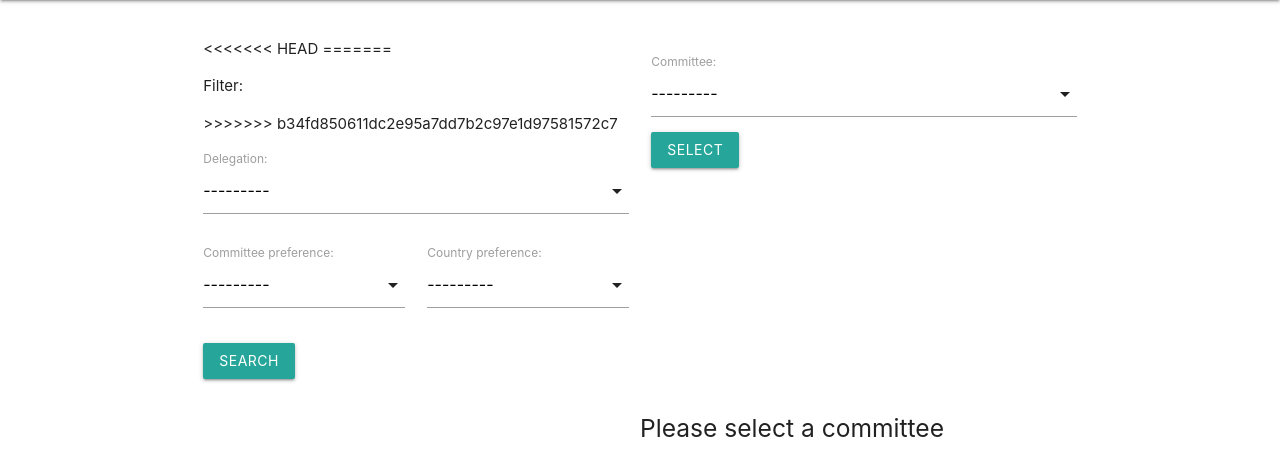
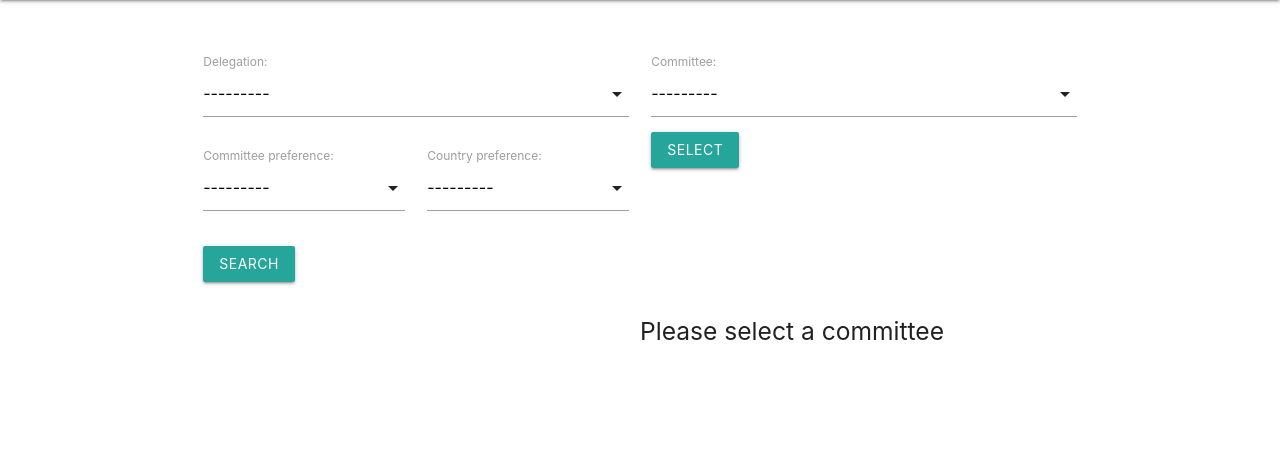
Before and after one commit to Sparrownor1/mun-net, a Django app: page /secretariat/allocations/ in a window 1280 px wide. Shown: the part 64-540 px from the top of the page. Run offline with Django 3.2, Linux system fonts and the light colour scheme; a user stored in the database is signed in; tables that the repository leaves empty hold one stand-in row (values such as "Sample post"); some libraries are stand-ins or nearby versions.

Commit message:
Visual Change

```diff
--- a/secretariat/templates/secretariat/allocations.html
+++ b/secretariat/templates/secretariat/allocations.html
@@ -60,11 +60,7 @@
 <div class="row">
   <form method="get">
     <div class="col s6">
-<<<<<<< HEAD
       <!-- <p>Filter:</p> -->
-=======
-      <p>Filter:</p>
->>>>>>> b34fd850611dc2e95a7dd7b2c97e1d97581572c7
 
       <p>
         <label for="{{ delegate_filter.form.delegation.id_for_label }}">
```
